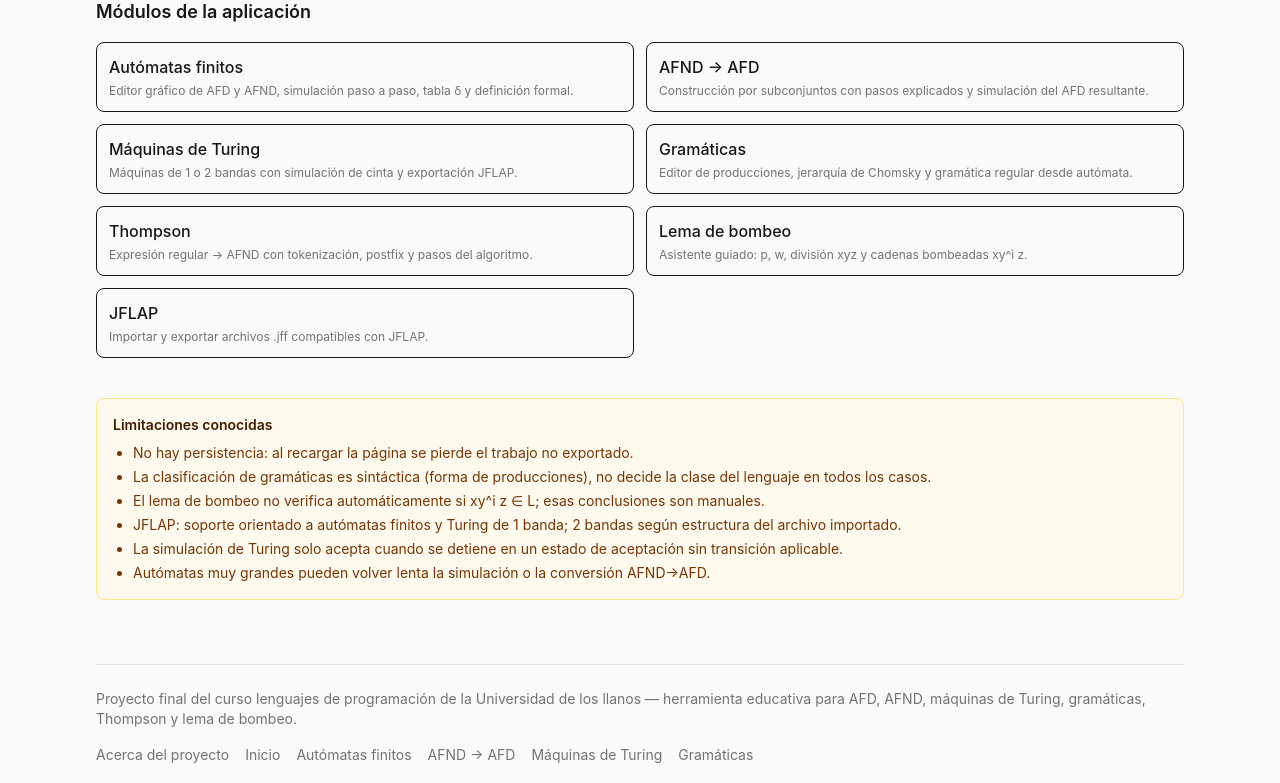
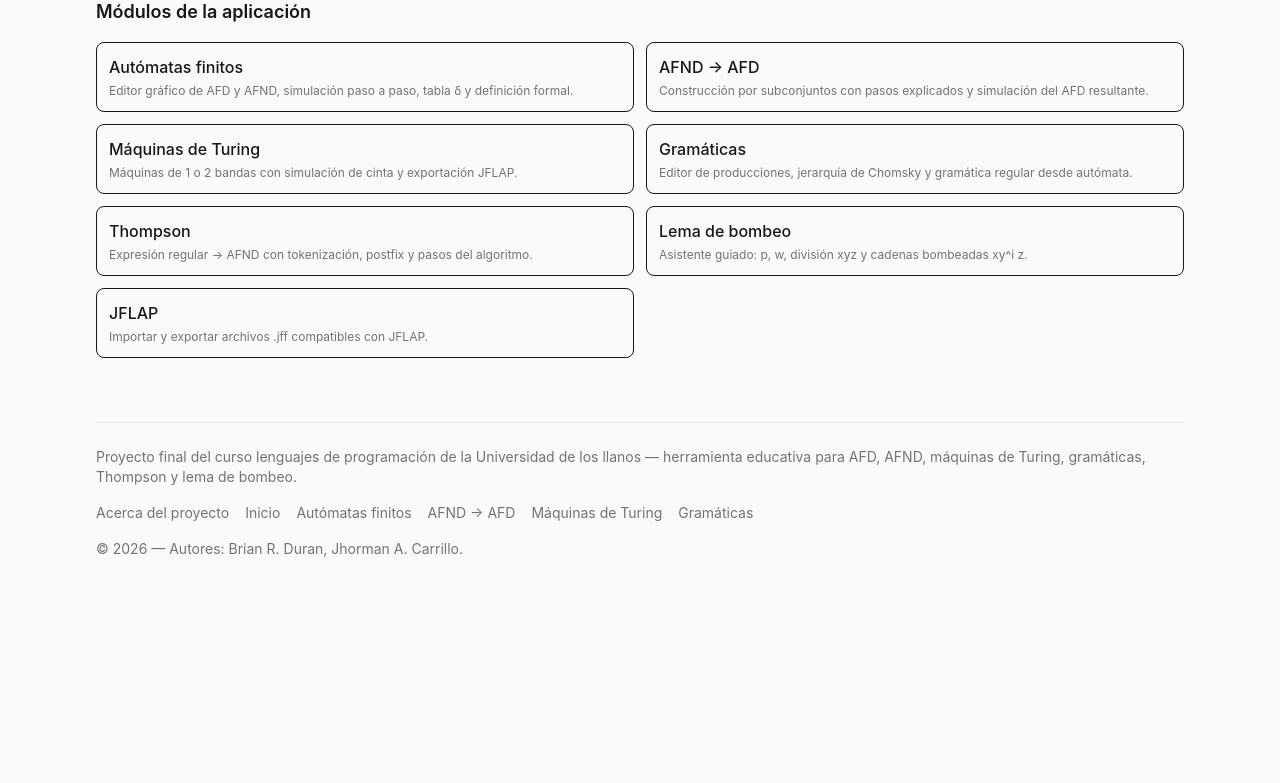
Before and after one commit to rafad8604/proyectolenguajes, a Next.js app: page /acerca in a window 1280 px wide. Shown: the part 4505-5288 px from the top of the page. After the commit the page ends 5128 px from the top, so only its background shows below. Built offline with nearby package versions, Linux system fonts and the light colour scheme; no server answers.

Commit message:
Eliminada la sección de limitaciones de /acerca

```diff
--- a/app/acerca/page.tsx
+++ b/app/acerca/page.tsx
@@ -180,37 +180,6 @@ export default function AcercaPage() {
           ))}
         </ul>
       </section>
-
-      <section
-        className="rounded-lg border border-amber-200 bg-amber-50/80 p-4 text-sm dark:border-amber-900 dark:bg-amber-950/40"
-        aria-labelledby="limitaciones"
-      >
-        <h2 id="limitaciones" className="font-semibold text-amber-950 dark:text-amber-100">
-          Limitaciones conocidas
-        </h2>
-        <ul className="mt-2 list-disc space-y-1 pl-5 text-amber-900 dark:text-amber-200">
-          <li>No hay persistencia: al recargar la página se pierde el trabajo no exportado.</li>
-          <li>
-            La clasificación de gramáticas es sintáctica (forma de producciones), no
-            decide la clase del lenguaje en todos los casos.
-          </li>
-          <li>
-            El lema de bombeo no verifica automáticamente si xy^i z ∈ L; esas
-            conclusiones son manuales.
-          </li>
-          <li>
-            JFLAP: soporte orientado a autómatas finitos y Turing de 1 banda; 2 bandas
-            según estructura del archivo importado.
-          </li>
-          <li>
-            La simulación de Turing solo acepta cuando se detiene en un estado de
-            aceptación sin transición aplicable.
-          </li>
-          <li>
-            Autómatas muy grandes pueden volver lenta la simulación o la conversión AFND→AFD.
-          </li>
-        </ul>
-      </section>
     </section>
   );
 }
```
